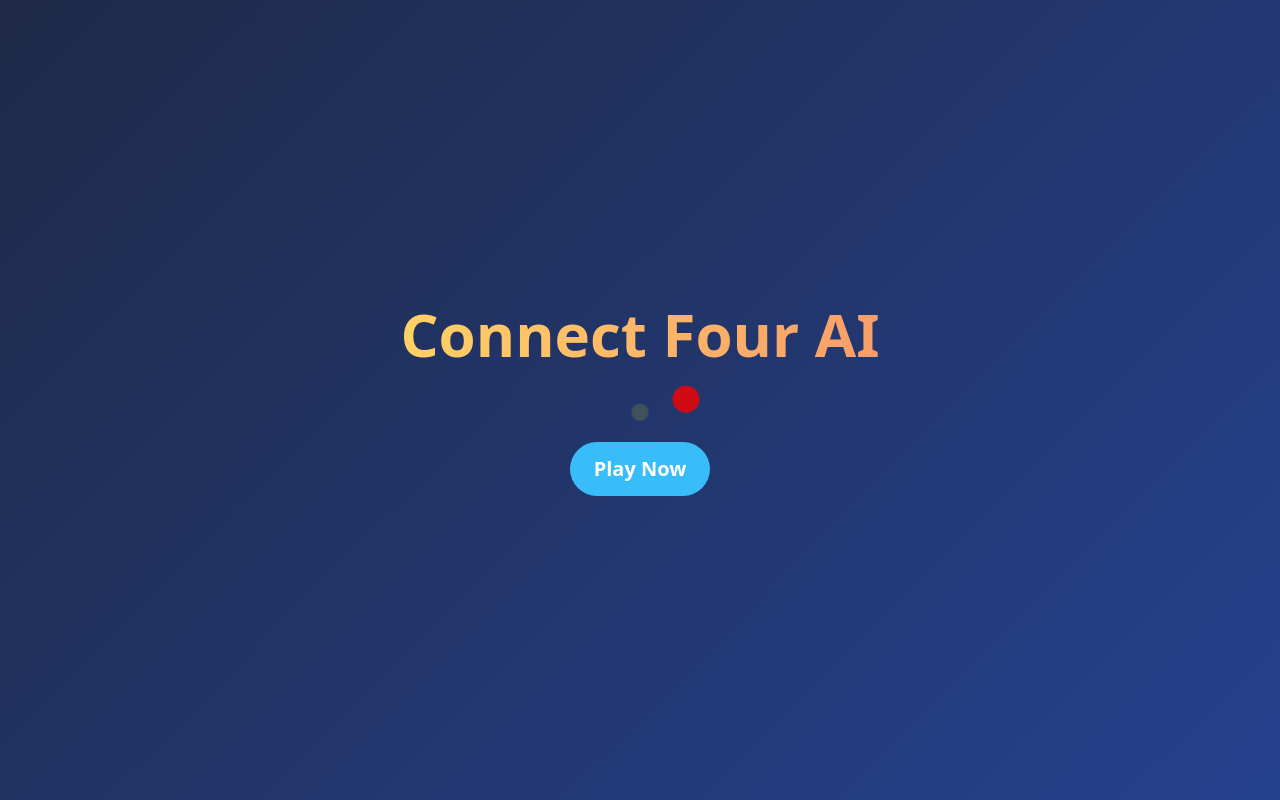
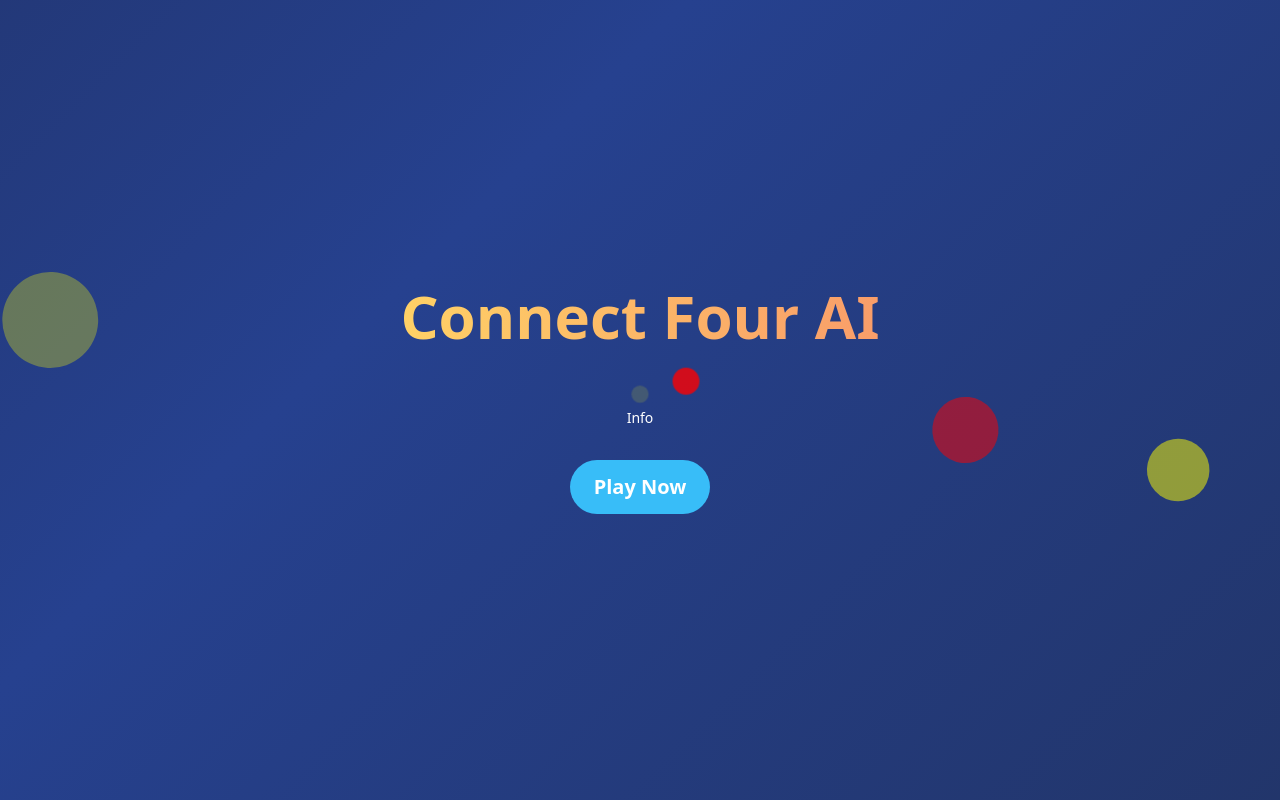
Before and after one commit to drussell23/Connect-Four-AI, a React app in the folder frontend/: page / in a window 1280 px wide. Built offline with nearby package versions, Linux system fonts and the light colour scheme; no server answers.

Commit message:
removed the 3D tilt and the extra two static dots

```diff
--- a/frontend/src/components/LandingPage.css
+++ b/frontend/src/components/LandingPage.css
@@ -2,11 +2,15 @@
 .landing-container {
   height: 100vh;
   width: 100%;
-  background: linear-gradient(135deg, #1E2A47 0%, #26418F 100%);
+  background: linear-gradient(-45deg, #1E2A47, #26418F, #1A1F36, #28407A);
+  background-size: 400% 400%;
+  animation: gradientBG 15s ease infinite;
   display: flex;
   flex-direction: column;
   justify-content: center;
   align-items: center;
+  transition: transform 0.3s ease-out;
+  transform-style: preserve-3d;
 }
 
 .title-animation {
@@ -74,3 +78,10 @@
   outline: none;
   box-shadow: 0 0 0 3px rgba(66,153,225,0.6);
 }
+
+/* Gradient background animation */
+@keyframes gradientBG {
+  0% { background-position: 0% 50%; }
+  50% { background-position: 100% 50%; }
+  100% { background-position: 0% 50%; }
+}
--- a/frontend/src/components/LandingPage.tsx
+++ b/frontend/src/components/LandingPage.tsx
@@ -1,4 +1,5 @@
-import React from 'react';
+import React, { useState, useEffect } from 'react';
+import { motion, AnimatePresence } from 'framer-motion';
 import './LandingPage.css';
 
 interface LandingPageProps {
@@ -6,8 +7,34 @@ interface LandingPageProps {
 }
 
 const LandingPage: React.FC<LandingPageProps> = ({ onStart }) => {
+  const [showInfo, setShowInfo] = useState(false);
+  // Keyboard controls: Enter to start, Esc to close info modal
+  useEffect(() => {
+    const handleKey = (e: KeyboardEvent) => {
+      if (e.key === 'Enter') onStart();
+      if (e.key === 'Escape') setShowInfo(false);
+    };
+    window.addEventListener('keydown', handleKey);
+    return () => window.removeEventListener('keydown', handleKey);
+  }, [onStart]);
   return (
-    <div className="landing-container">
+    <motion.div
+      className="landing-container"
+      style={{ overflow: 'hidden', position: 'relative' }}
+
+      initial={{ opacity: 0 }}
+      animate={{ opacity: 1 }}
+      transition={{ duration: 1 }}
+    >
+            {/* background disc clash */}
+      <div style={{position: 'absolute', top: 0, left: 0, width: '100%', height: '100%', overflow: 'hidden', zIndex: -1, pointerEvents: 'none'}}>
+                <motion.div style={{ position: 'absolute', width: 80, height: 80, borderRadius: '50%', backgroundColor: 'rgba(255,0,0,0.3)' }} initial={{ x: '-100vw', y: '25vh' }} animate={{ x: '100vw', y: '25vh', scale: [1, 1.2, 1], rotate: [0, 360, 0] }} transition={{ duration: 6, repeat: Infinity, ease: 'linear' }} />
+        <motion.div style={{ position: 'absolute', width: 60, height: 60, borderRadius: '50%', backgroundColor: 'rgba(255,0,0,0.5)' }} initial={{ x: '-100vw', y: '50vh' }} animate={{ x: '100vw', y: '50vh', scale: [1, 1.2, 1], rotate: [0, 360, 0] }} transition={{ duration: 4, repeat: Infinity, ease: 'easeInOut', delay: 1 }} />
+                <motion.div style={{ position: 'absolute', width: 80, height: 80, borderRadius: '50%', backgroundColor: 'rgba(255,255,0,0.3)' }} initial={{ x: '100vw', y: '35vh' }} animate={{ x: '-100vw', y: '35vh', scale: [1, 1.2, 1], rotate: [0, -360, 0] }} transition={{ duration: 5, repeat: Infinity, ease: 'linear', delay: 0.5 }} />
+        <motion.div style={{ position: 'absolute', width: 60, height: 60, borderRadius: '50%', backgroundColor: 'rgba(255,255,0,0.5)' }} initial={{ x: '100vw', y: '55vh' }} animate={{ x: '-100vw', y: '55vh', scale: [1, 1.2, 1], rotate: [0, -360, 0] }} transition={{ duration: 3, repeat: Infinity, ease: 'easeInOut', delay: 1.5 }} />
+
+
+      </div>
       <div className="title-animation">
         <h1 className="text-6xl font-extrabold title-gradient hover-wiggle title-float">Connect Four AI</h1>
         <div className="disc-row bounce">
@@ -16,10 +43,60 @@ const LandingPage: React.FC<LandingPageProps> = ({ onStart }) => {
           <div className="disc red disc-animation delay-400"></div>
         </div>
       </div>
-      <button className="start-button" onClick={onStart}>
+
+      <motion.button
+        className="info-button text-sm text-white mt-4"
+        onClick={() => setShowInfo(true)}
+        whileHover={{ scale: 1.05 }}
+        whileTap={{ scale: 0.95 }}
+        onTap={() => navigator.vibrate?.(50)}
+        transition={{ type: 'spring', stiffness: 300 }}
+      >
+        Info
+      </motion.button>
+
+      {/* Instructions Modal */}
+      <AnimatePresence>
+        {showInfo && (
+          <motion.div
+            className="modal-overlay fixed inset-0 bg-black bg-opacity-50 flex items-center justify-center z-50"
+            initial={{ opacity: 0 }}
+            animate={{ opacity: 1 }}
+            exit={{ opacity: 0 }}
+          >
+            <motion.div
+              className="bg-white rounded-lg p-6 max-w-md mx-auto"
+              initial={{ scale: 0.8 }}
+              animate={{ scale: 1 }}
+              exit={{ scale: 0.8 }}
+            >
+              <h2 className="text-xl font-bold mb-4">How to Play</h2>
+              <p className="mb-2">Drop discs into columns to connect four in a row before the AI does.</p>
+              <p className="mb-4">Click on a column to drop your disc. Red goes first.</p>
+              <button
+                onClick={() => setShowInfo(false)}
+                className="mt-4 bg-blue-500 hover:bg-blue-600 text-white px-3 py-1 rounded"
+              >
+                Close
+              </button>
+            </motion.div>
+          </motion.div>
+        )}
+      </AnimatePresence>
+
+      <motion.button
+        className="start-button"
+        onClick={onStart}
+        initial={{ scale: 0, opacity: 0 }}
+        animate={{ scale: 1, opacity: 1 }}
+        whileHover={{ scale: 1.05 }}
+        whileTap={{ scale: 0.95 }}
+        onTap={() => navigator.vibrate?.(50)}
+        transition={{ type: 'spring', stiffness: 300 }}
+      >
         Play Now
-      </button>
-    </div>
+      </motion.button>
+    </motion.div>
   );
 };
 
```
Also changed, not shown: 1 other file (tests, documents, lock files or other folders).
